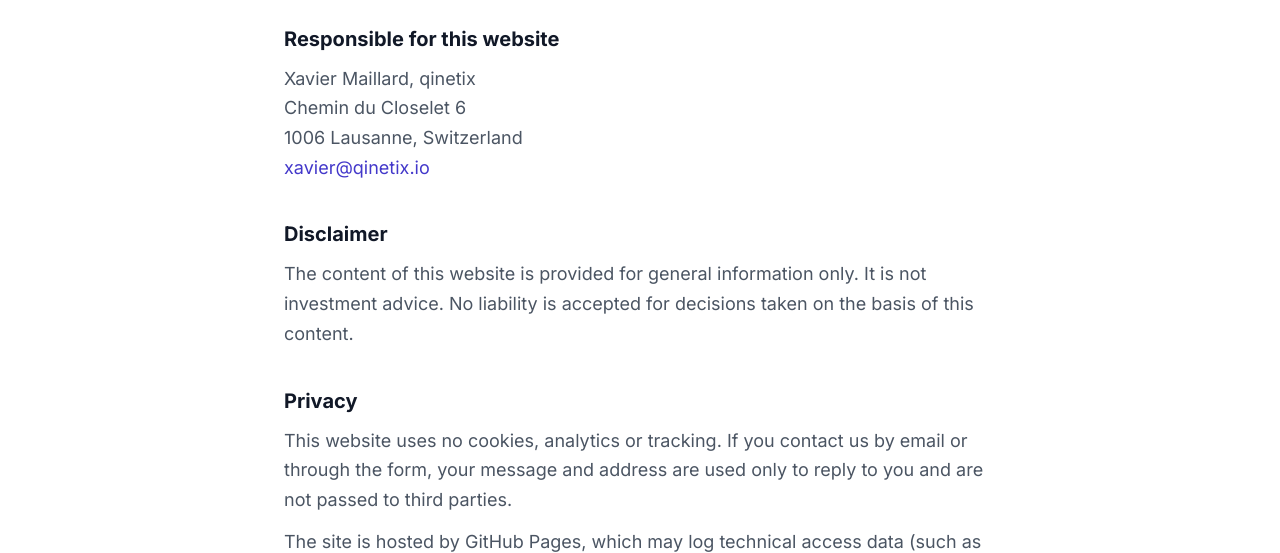
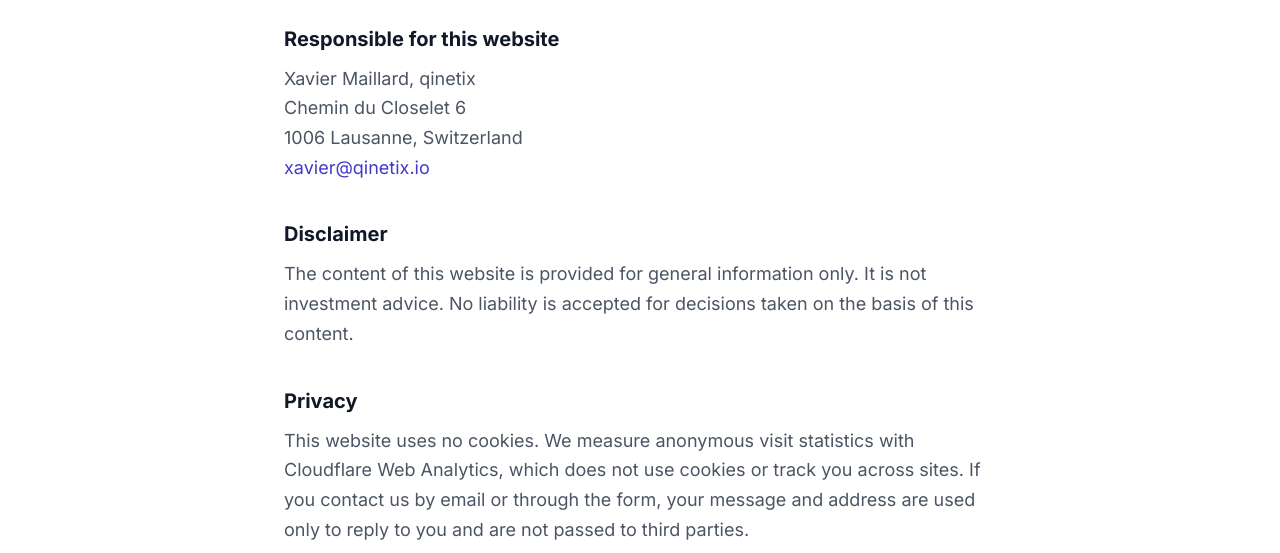
Before and after one commit to Xavi131413/qinetix-website, a plain HTML site: page legal.html in a window 1280 px wide. Shown: the part 221-774 px from the top of the page. Drawn offline with Linux system fonts and the light colour scheme.

Commit message:
Add Cloudflare Web Analytics

```diff
--- a/legal.html
+++ b/legal.html
@@ -33,7 +33,7 @@
   <p>The content of this website is provided for general information only. It is not investment advice. No liability is accepted for decisions taken on the basis of this content.</p>
 
   <h2>Privacy</h2>
-  <p>This website uses no cookies, analytics or tracking. If you contact us by email or through the form, your message and address are used only to reply to you and are not passed to third parties.</p>
+  <p>This website uses no cookies. We measure anonymous visit statistics with Cloudflare Web Analytics, which does not use cookies or track you across sites. If you contact us by email or through the form, your message and address are used only to reply to you and are not passed to third parties.</p>
   <p>The site is hosted by GitHub Pages, which may log technical access data (such as IP addresses) for security purposes. Messages sent through the contact form are delivered to us by FormSubmit. Fonts are loaded from Google Fonts.</p>
 
   <p style="margin-top:40px"><a href="index.html">&larr; Back to home</a></p>
@@ -45,5 +45,6 @@
   </div>
 </footer>
 
+<!-- Cloudflare Web Analytics --><script defer src='https://static.cloudflareinsights.com/beacon.min.js' data-cf-beacon='{"token": "62e4a88decbc49faa5d9c5701a12a52c"}'></script><!-- End Cloudflare Web Analytics -->
 </body>
 </html>
```
Also changed, not shown: index.html (+1 -0 lines), thanks.html (+1 -0 lines).
